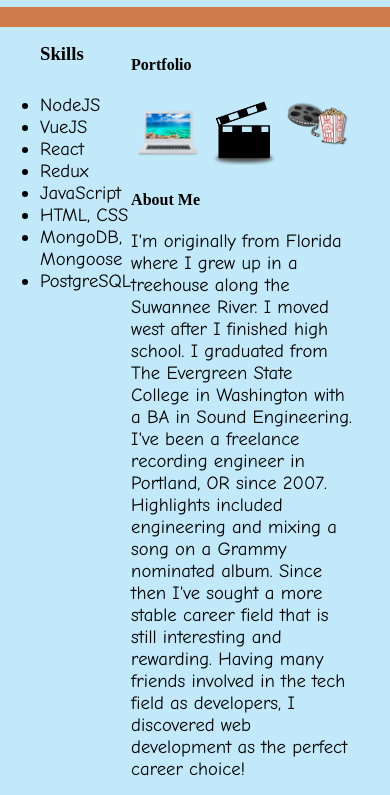
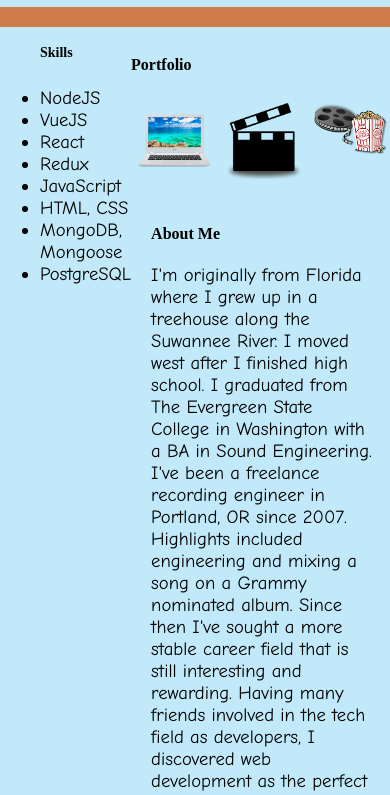
Before and after one commit to soundparticle/antreo-portfolio, a website: page App/index.html in a window 390 px wide. Shown: the part 150-945 px from the top of the page. Drawn offline with Linux system fonts and the light colour scheme.

Commit message:
header text looks good on all phones

```diff
--- a/App/main.css
+++ b/App/main.css
@@ -5,6 +5,9 @@
 
 h1, h2, h3, h4 {
   font-family: Bookman, Copperplate, Copperplate Gothic Light;
+  flex-wrap: wrap;
+
+
 }
 
 h1 {
@@ -15,7 +18,9 @@ h1 {
 }
 
 h2, h3 {
-  line-height: 2px;
+  // line-height: 2px;
+  margin-bottom: 10px;
+  margin-top: 10px;
 }
 
 p {
@@ -36,7 +41,8 @@ html, body {
 }
 
 h3 {
-  padding-bottom: 20px;
+  padding-bottom: 10px;
+  font-size: 14px;
 }
 
 .page-container {
@@ -64,6 +70,7 @@ h4 {
 
 section {
   display: inline-block;
+  justify-content: center;
 }
 
 .header-text {
@@ -92,9 +99,14 @@ aside {
 
 img {
   float: left;
+  // flex-direction: right;
   width: 33.33%;
   padding: 5px;
   display: flex;
   max-width: 400px;
   max-height: auto;
 }
+
+#about {
+  padding: 20px;
+}
```
